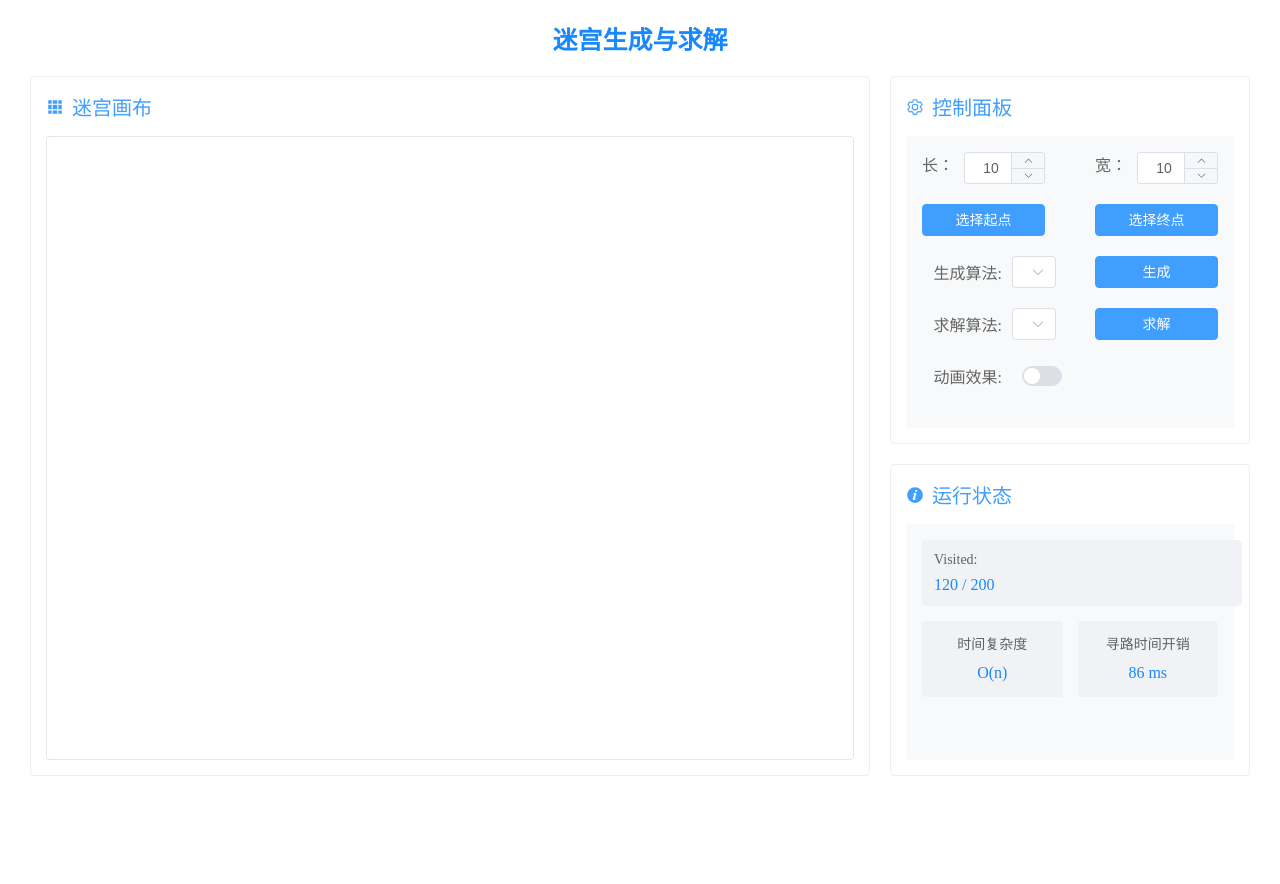
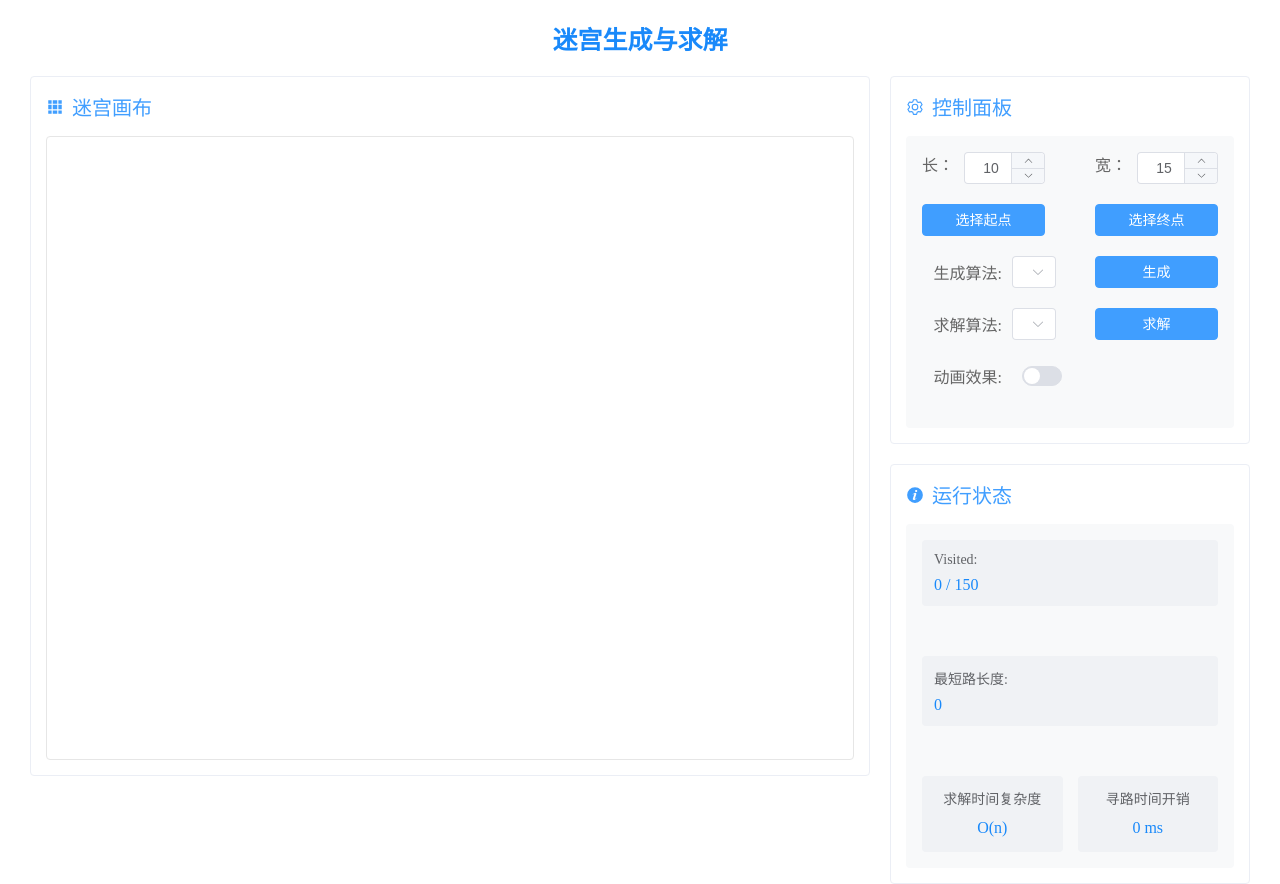
Before and after one commit to heisenberg-c1/https---github.com-heisenberg-c1-mazeSolver, a Vue app: page / in a window 1280 px wide. Before the commit the page ends 800 px from the top, so only its background shows below. Built offline with nearby package versions, Linux system fonts and the light colour scheme.

Commit message:
status added

```diff
--- a/src/components/ControlPanel.vue
+++ b/src/components/ControlPanel.vue
@@ -1,8 +1,29 @@
 <script setup>
-import { ref } from 'vue'
-const width = ref(10)
-const height = ref(10)
-const isAnimate = ref(false)
+import { onMounted } from 'vue'
+
+import { useMazeStore } from '@/stores/MazeStore';
+import { storeToRefs } from 'pinia'
+const mazeStore = useMazeStore();
+
+
+
+
+onMounted(() => {
+  console.log("MazeStore", mazeStore);
+});
+
+// const height = mazeStore.height
+// const width = mazeStore.width
+// const isAnimate = mazeStore.isAnimate
+// const animationSpeed = mazeStore.animationSpeed
+
+const {height, width, isAnimate, animationSpeed, genAlgo, // 生成算法
+  solveAlgo } = storeToRefs(mazeStore)
+
+
+
+
+
 
 const props = {
   expandTrigger: 'hover',
@@ -10,7 +31,7 @@ const props = {
 
 const solveOptions = [
   {
-    value: 'dfs',
+    value: 'DFS',
     label: 'DFS',
     children: [
       {
@@ -24,7 +45,7 @@ const solveOptions = [
     ],
   },
   {
-    value: 'bfs',
+    value: 'BFS',
     label: 'BFS',
     children: [
       {
@@ -38,27 +59,34 @@ const solveOptions = [
     ],
   },
   {
-    value: 'aStar',
+    value: 'AStar',
     label: 'A*',
   },
   {
-    value: 'dijkstra',
+    value: 'Dijkstra',
     label: 'Dijkstra',
   },
 ]
 
 const generateOptions = [
   {
-    value: 'prim',
+    value: 'Prim',
     label: 'Prim',
   },
   {
-    value: 'kruskal',
+    value: 'Kruskal',
     label: 'Kruskal',
   },
 ]
 
-const animationSpeed = ref(50)
+
+// import { watch } from 'vue';
+
+// watch(height, (newVal) => {
+//   console.log("Height changed:", newVal);
+// });
+
+
 </script>
 <template>
   <!-- 增加 gutter 控制列间距，margin-bottom 控制行间距 -->
@@ -103,7 +131,7 @@ const animationSpeed = ref(50)
       <div class="label-wrap">
         <span>生成算法:</span>
         <el-cascader
-          v-model="value"
+          v-model="genAlgo"
           :options="generateOptions"
           :props="props"
           style="width: 100%"
@@ -119,13 +147,22 @@ const animationSpeed = ref(50)
     <el-col :span="12">
       <div class="label-wrap">
         <span>求解算法:</span>
-        <el-cascader v-model="value" :options="solveOptions" :props="props" style="width: 100%" />
+        <el-cascader v-model="solveAlgo" :options="solveOptions" :props="props" style="width: 100%" />
       </div>
     </el-col>
     <el-col :span="12">
       <el-button type="primary" style="width: 100%">求解</el-button>
     </el-col>
   </el-row>
+
+  <!-- <el-row :gutter="50" class="control-row">
+    <el-col :span="24">
+      <div class="label-wrap">
+        <span>随机数种子:</span>
+        <el-switch v-model="isAnimate" style="margin-left: 10px" />
+      </div>
+    </el-col>
+  </el-row> -->
 
   <el-row :gutter="50" class="control-row">
     <el-col :span="24">
--- a/src/components/StatusDisplay.vue
+++ b/src/components/StatusDisplay.vue
@@ -1,14 +1,37 @@
+<script setup>
+import { ref} from 'vue';
+import { useMazeStore } from '@/stores/MazeStore';
+import { storeToRefs } from 'pinia'
+const mazeStore = useMazeStore();
+
+
+
+//TODO::时间复杂度动态计算
+const timeComplexityLatex = ref('O(n)');
+
+
+const {visitedCells, totalCells, timeTaken, shortestPath} = storeToRefs(mazeStore)
+
+
+</script>
+
+
+
+
 <template>
   <!-- Visited 独占一行 -->
   <div class="status-item visited-item">
     <span class="status-label">Visited:</span>
     <span class="status-value">{{ visitedCells }} / {{ totalCells }}</span>
   </div>
-
+  <div class="status-item visited-item">
+    <span class="status-label">最短路长度:</span>
+    <span class="status-value">{{shortestPath.length}}</span>
+  </div>
   <!-- 时间复杂度与运行时间分块展示 -->
   <div class="status-row">
     <div class="status-item complexity-item">
-      <span class="status-label">时间复杂度</span>
+      <span class="status-label">求解时间复杂度</span>
       <div class="status-content">
         <!-- 假设使用 KaTeX 渲染 LaTeX，例如 O(n²) -->
         <span v-html="timeComplexityLatex"></span>
@@ -17,22 +40,14 @@
     <div class="status-item time-item">
       <span class="status-label">寻路时间开销</span>
       <div class="status-content">
-        <span>{{ searchTime }} ms</span>
+        <span>{{ timeTaken }} ms</span>
       </div>
     </div>
   </div>
 
 </template>
 
-<script setup>
-import { ref } from 'vue';
 
-// 模拟数据（实际使用时从Pinia或父组件传入）
-const visitedCells = ref(120);      // 已访问单元格数量
-const totalCells = ref(200);        // 总单元格数量
-const timeComplexityLatex = ref('O(n)');  // 时间复杂度（LaTeX格式）
-const searchTime = ref(86);         // 寻路时间（毫秒）
-</script>
 
 <style scoped>
 /* 整体行容器：控制两列分块 */
@@ -51,8 +66,7 @@ const searchTime = ref(86);         // 寻路时间（毫秒）
 
 /* Visited项：独占一行，底部加间距 */
 .visited-item {
-  width: 100%;
-  margin-bottom: 5px; /* 与下方行的间隔 */
+  margin-bottom: 50px; /* 与下方行的间隔 */
 }
 
 /* 时间复杂度与时间开销项：各占一半宽度 */
--- /dev/null
+++ b/src/stores/MazeStore.js
@@ -0,0 +1,112 @@
+import { defineStore } from 'pinia';
+
+export const useMazeStore = defineStore('maze', {
+  state: () => ({
+    // 迷宫参数
+    height: 10,
+    width: 15,
+    totalCells: 150,
+    genAlgo: 'Prim', // 生成算法
+    solveAlgo: 'dfs-recursive', // 求解算法
+    seed: null,
+    isAnimate: false,
+    animationSpeed: 50, // 动画延迟（毫秒）
+
+    // 迷宫数据
+    grid: null,
+    start: null,
+    end: null,
+    solveSteps: [], // 求解步骤
+    shortestPath: [], // 最短路径
+
+    // 状态
+    isGenerating: false,
+    isSolving: false,
+    visitedCount: 0,
+    pathLength: 0,
+    timeTaken: 0,
+  }),
+
+  getters:{
+    totalCells(state){
+      return state.height * state.width;
+    },
+    visitedCells(state){
+      return state.solveSteps.length > 0 ? state.solveSteps[state.solveSteps.length -1].visited.length : 0;
+    }
+  }
+
+
+
+  // actions: {
+  //   async generateMaze() {
+  //     this.isGenerating = true;
+  //     this.steps = [];
+  //     this.grid = null;
+
+  //     try {
+  //       let result;
+  //       switch (this.genAlgo) {
+  //         case 'dfs':
+  //           result = generateMazeDFS(this.rows, this.cols, this.seed);
+  //           break;
+  //         case 'prim':
+  //           result = generateMazePrim(this.rows, this.cols, this.seed);
+  //           break;
+  //       }
+
+  //       this.grid = result.grid;
+  //       this.start = result.start;
+  //       this.end = result.end;
+  //       this.steps = result.steps;
+  //     } catch (error) {
+  //       console.error('生成迷宫失败：', error);
+  //     } finally {
+  //       this.isGenerating = false;
+  //     }
+  //   },
+
+  //   async solveMaze() {
+  //     if (!this.grid) return;
+  //     this.isSolving = true;
+  //     this.solveSteps = [];
+  //     this.shortestPath = [];
+  //     //这里的dfs和bfs需要recursive和非recursive两种函数
+  //     try {
+  //       let result;
+  //       switch (this.solveAlgo) {
+  //         case 'bfs':
+  //           result = solveMazeBFS(this.grid, this.start, this.end);
+  //           break;
+  //         case 'aStar':
+  //           result = solveMazeAStar(this.grid, this.start, this.end);
+  //           break;
+  //         // case 'dfs':
+  //         //   result = solveMazeDFS(this.grid, this.start, this.end);
+  //         //   break;
+
+  //       }
+
+  //       this.solveSteps = result.steps;
+  //       this.shortestPath = result.path;
+  //       this.visitedCount = result.visitedCount;
+  //       this.pathLength = result.path.length;
+  //       this.timeTaken = result.time;
+  //     } catch (error) {
+  //       console.error('求解迷宫失败：', error);
+  //     } finally {
+  //       this.isSolving = false;
+  //     }
+  //   },
+
+  //   // 重置迷宫
+  //   resetMaze() {
+  //     this.grid = null;
+  //     this.steps = [];
+  //     this.solveSteps = [];
+  //     this.shortestPath = [];
+  //     this.visitedCount = 0;
+  //     this.pathLength = 0;
+  //   },
+  // },
+});
```
Also changed, not shown: src/stores/counter.js (deleted, +0 -12 lines).
